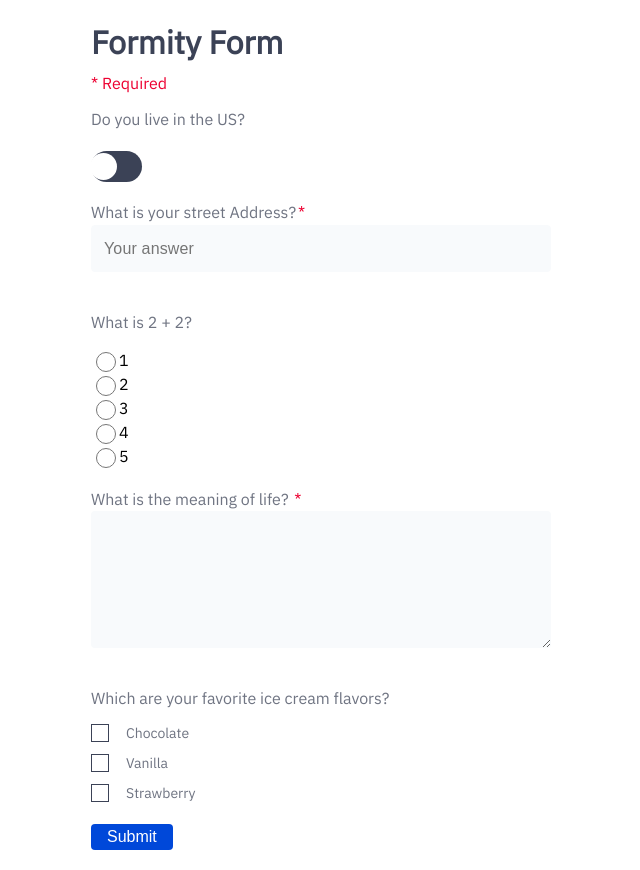
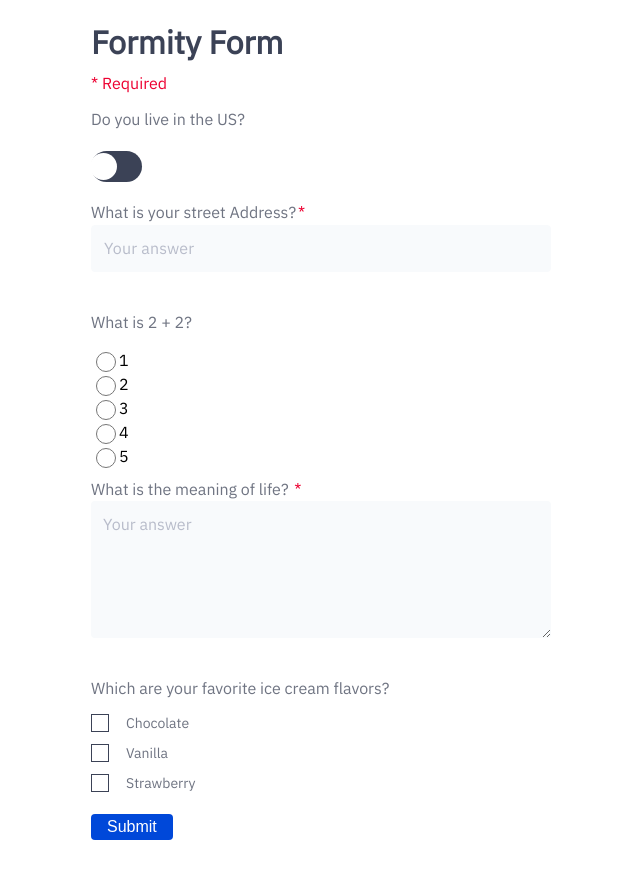
Before and after one commit to stevejd88/custom-form, a React (Create React App) app: page / in a window 1280 px wide. Shown: the whole page, without its empty margins (319-959 px from the left). Built offline with nearby package versions, Linux system fonts and the light colour scheme.

Commit message:
Fix placeholder text in inpput and textarea

```diff
--- a/src/App.css
+++ b/src/App.css
@@ -25,6 +25,7 @@ form {
   align-items: center;
   width: 460px;
   margin: 0 auto;
+  margin-bottom: 30px;
 }
 
 .check-group {
--- a/src/App.js
+++ b/src/App.js
@@ -129,6 +129,7 @@ function App() {
           error={errors}
           touched={touched}
           requiredField='true'
+          placeholder='Your answer'
         />
         <div className='check-group'>
           <p>Which are your favorite ice cream flavors?</p>
--- a/src/components/form-input/form-input.styles.css
+++ b/src/components/form-input/form-input.styles.css
@@ -8,7 +8,7 @@
 }
 
 .text-input input {
-  color: #b8bcca;
+  color: #3b4256;
   display: flex;
   flex-direction: column;
   align-items: flex-start;
@@ -23,6 +23,11 @@
   background-color: #f8fafc;
   border: 1px solid #f8fafc;
   border-radius: 4px;
+}
+
+.text-input input::placeholder {
+  color: #b8bcca;
+  font-family: "IBM Plex Sans", sans-serif;
 }
 
 .input:focus {
--- a/src/components/radio/radio.styles.css
+++ b/src/components/radio/radio.styles.css
@@ -4,7 +4,7 @@
   align-items: flex-start;
   padding: 0px;
   width: 460px;
-  margin-bottom: 20px;
+  margin-bottom: 10px;
 }
 
 .radio-group {
@@ -17,7 +17,7 @@
 }
 
 .radio input {
-  /* color: #ffffff; */
+  color: #ffffff;
   width: 20px;
   height: 20px;
 }
@@ -26,9 +26,3 @@
   color: #6f7482;
   font-size: 16px;
 }
-
-.radio-input:hover {
-  background-color: red;
-  width: 20px;
-  height: 20px;
-}
--- a/src/components/text-area/text-area.component.jsx
+++ b/src/components/text-area/text-area.component.jsx
@@ -12,7 +12,8 @@ const TextArea = ({
   error,
   onBlur,
   touched,
-  requiredField
+  requiredField,
+  placeholder
 }) => {
   return (
     <div className='text-area-group'>
@@ -27,6 +28,7 @@ const TextArea = ({
         onChange={onChange}
         onBlur={onBlur}
         disabled={disabled}
+        placeholder={placeholder}
       ></textarea>
       {touched.meaningOfLife && value ? (
         <p className='success'>Answer recorded</p>
--- a/src/components/text-area/text-area.styles.css
+++ b/src/components/text-area/text-area.styles.css
@@ -19,13 +19,23 @@
 }
 
 .text-area-group textarea {
+  color: #3b4256;
+  font-size: 16px;
   width: 460px;
   max-width: 460px;
   height: 139px;
   background-color: #f8fafc;
   border: none;
   border-radius: 4px;
+  padding: 12px;
+  line-height: 22.88px;
 }
+
+.text-area-group textarea::placeholder {
+  color: #b8bcca;
+  font-family: "IBM Plex Sans", sans-serif;
+}
+
 .text-area-group textarea:focus {
   display: flex;
   flex-direction: column;
```
